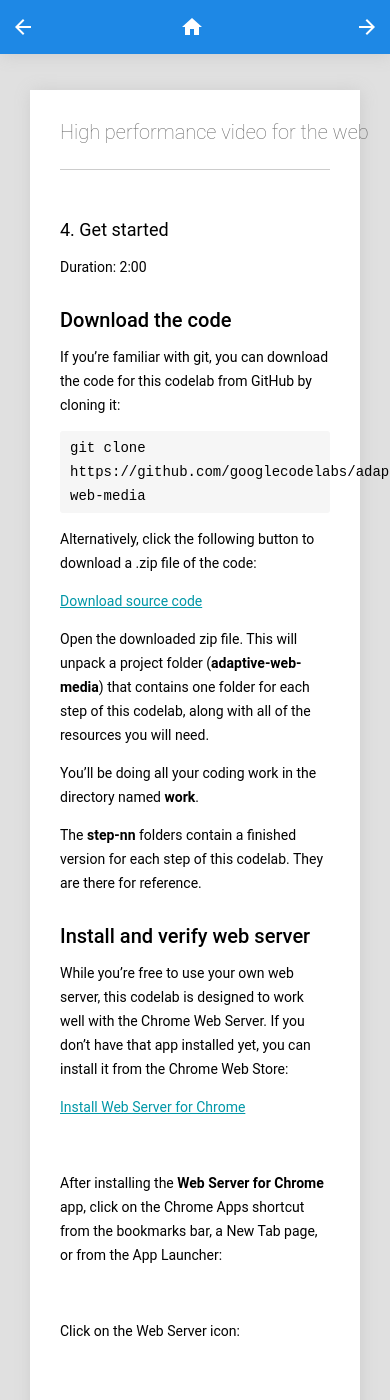
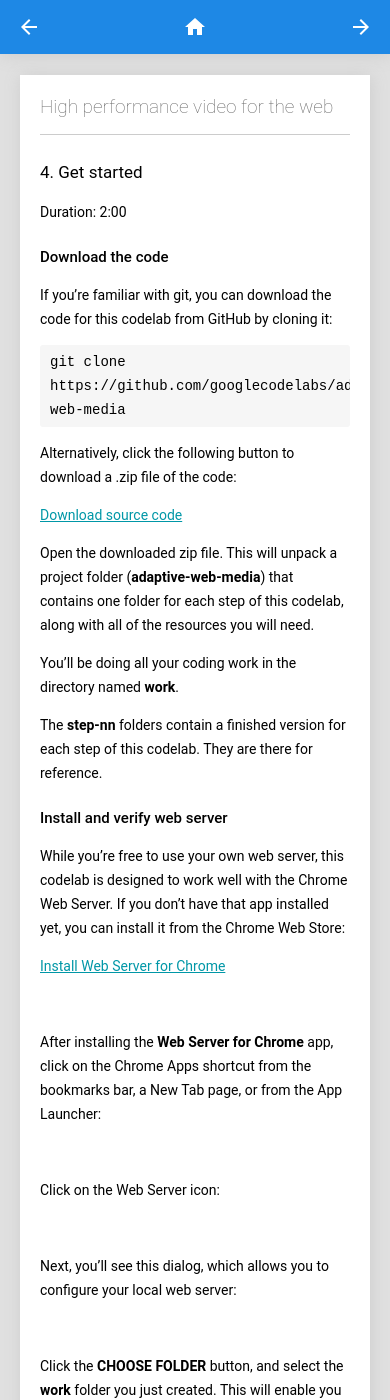
Before and after one commit to samdutton/ilt, a Jekyll site: the page built from video/started/index.md, in a window 390 px wide and 1400 px high. Built offline with Jekyll 4.4.1, drawn with Linux system fonts in a browser that asks for light colours.

Commit message:
Fixed overflowing pre problem

```diff
--- a/css/main.css
+++ b/css/main.css
@@ -215,6 +215,7 @@ pre {
   border-radius: 3px;
   font-family: 'Source Code Pro','Courier New', monospace;
   margin: 0 0 1em 0;
+  overflow-x: scroll;
   padding: 5px 10px;
   white-space: pre-wrap;
 }
@@ -272,12 +273,11 @@ footer .github {
 header a {
   display: inline-block;
   text-align: center;
-  width: 33%;
+  width: calc((100% - 20px) / 3);
 }
 
 header a:first-of-type {
   text-align: left;
-  width: calc((100% - 20px) / 3);
 }
 
 header a:last-of-type {
@@ -297,19 +297,27 @@ section h1 {
   border-bottom: 1px solid #ccc;
   color: #666;
   display: block;
-  font-size: 20px;
+  font-size: 19px;
   font-weight: 100;
-  margin: 0 0 50px 0;
+  margin: 0 0 25px 0;
   overflow: inherit;
-  padding: 0 0 25px 0;
+  padding: 0 0 15px 0;
   text-overflow: inherit;
   white-space: nowrap;
   width: 100%;
 }
 
 h2 {
-  font-size: 18px;
+  font-size: 17px;
   font-weight: 400;
+  line-height: 1.5em;
+  white-space: inherit;
+}
+
+h3 {
+  font-size: 15px;
+  font-weight: 500;
+  line-height: 1.5em;
   white-space: inherit;
 }
 
@@ -324,7 +332,9 @@ nav {
 }
 
 section {
-  margin-bottom: 15px;
+  margin: 15px auto 15px auto;
+  max-width: calc(100% - 80px);
+  padding: 20px;
 }
 
 header svg {
```
